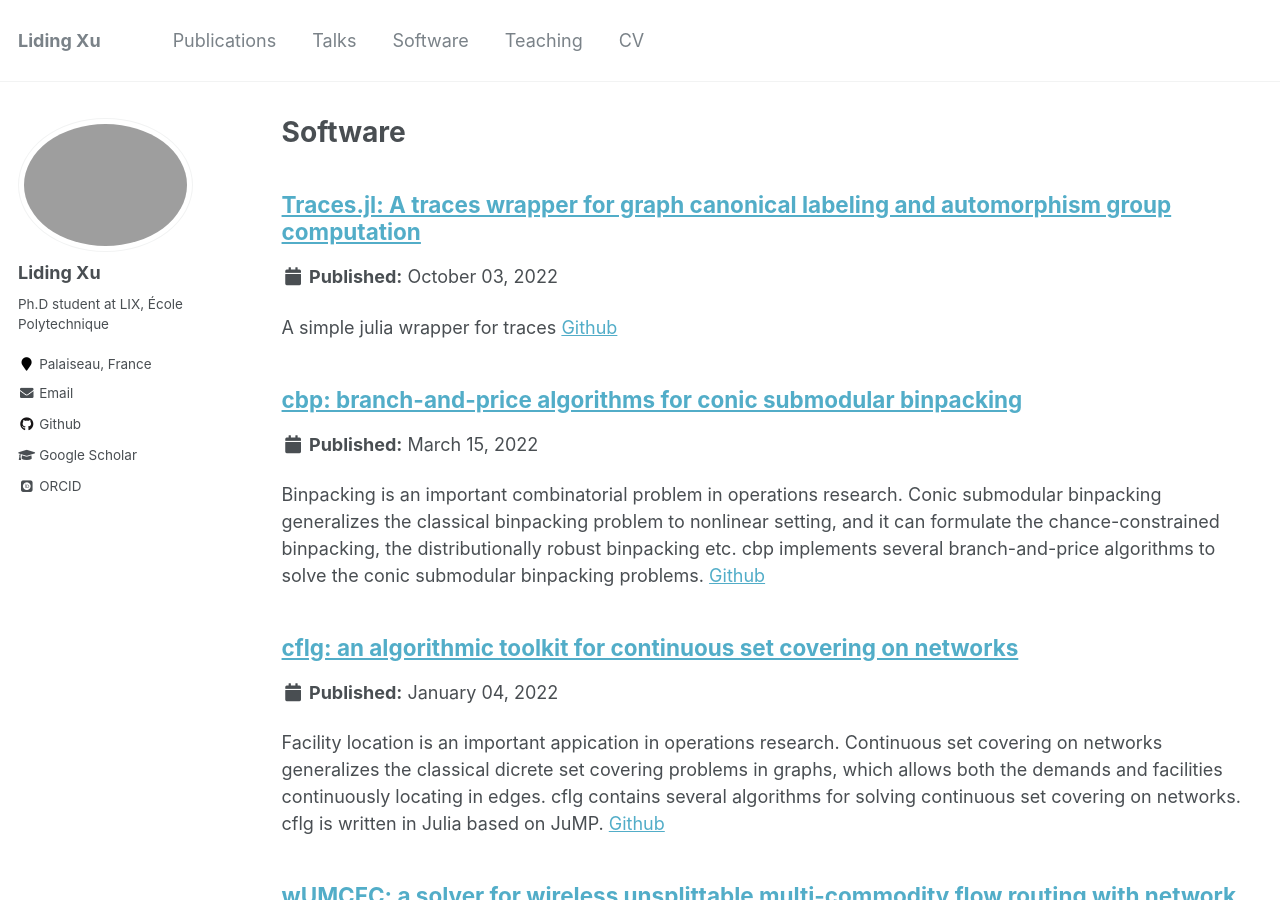
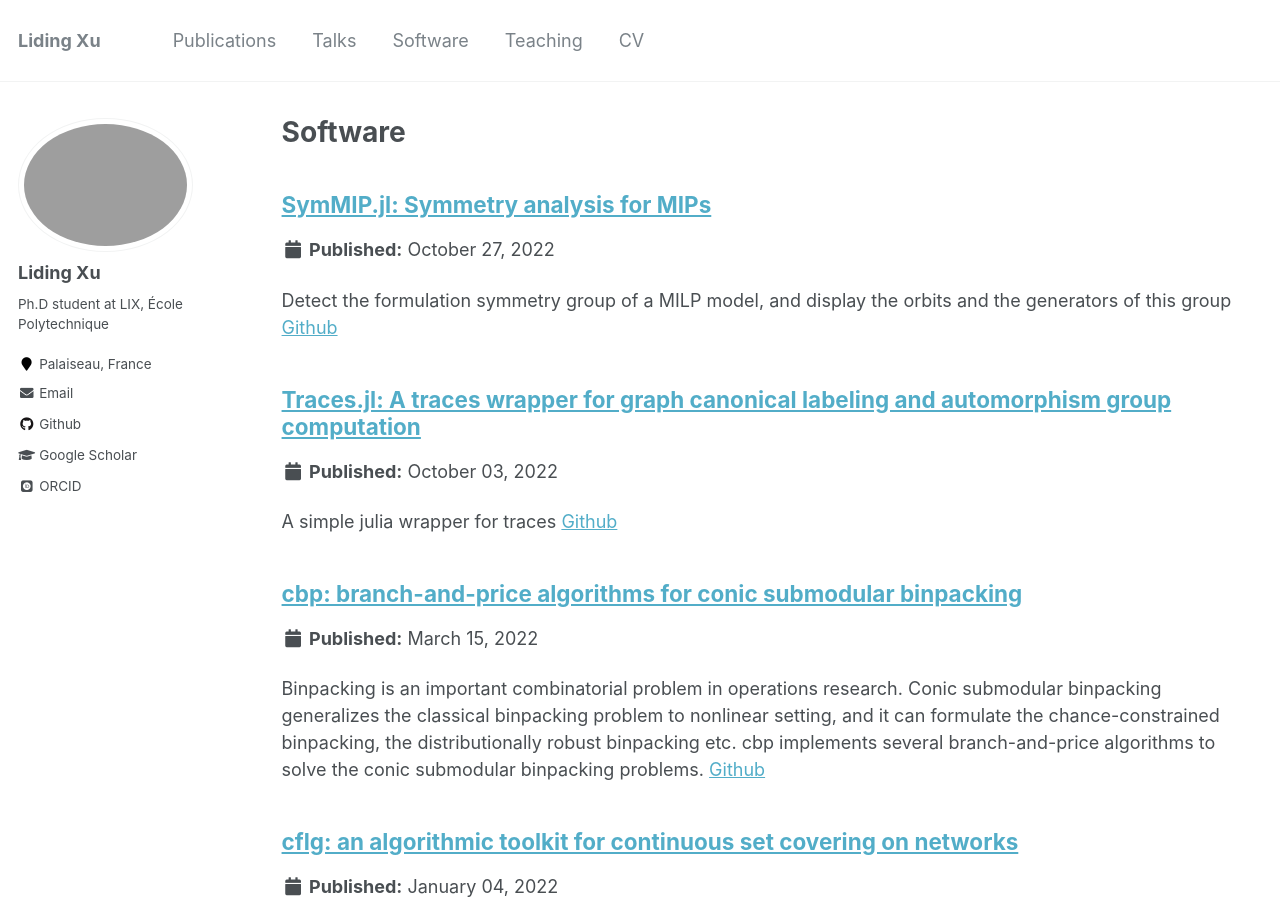
Before and after one commit to lidingxu/lidingxu.github.io, a Jekyll site: the page built from _pages/software.html, in a window 1280 px wide and 900 px high. Built offline with Jekyll 4.4.1, drawn with Linux system fonts in a browser that asks for light colours; some web fonts are replaced.

Commit message:
add software

```diff
--- /dev/null
+++ b/_software/SymMIP.md
@@ -0,0 +1,8 @@
+---
+title: "SymMIP.jl: Symmetry analysis for MIPs"
+collection: software
+permalink: /software/2022-SymMIP
+date: 2022-10-27
+---
+
+Detect the formulation symmetry group of a MILP model, and display the orbits and the generators of this group [Github](https://github.com/lidingxu/SymMIP.jl)
```
Also changed, not shown: _software/traces.md (renamed from _software/traces.jl.md, +1 -1 lines), 1 other file.
